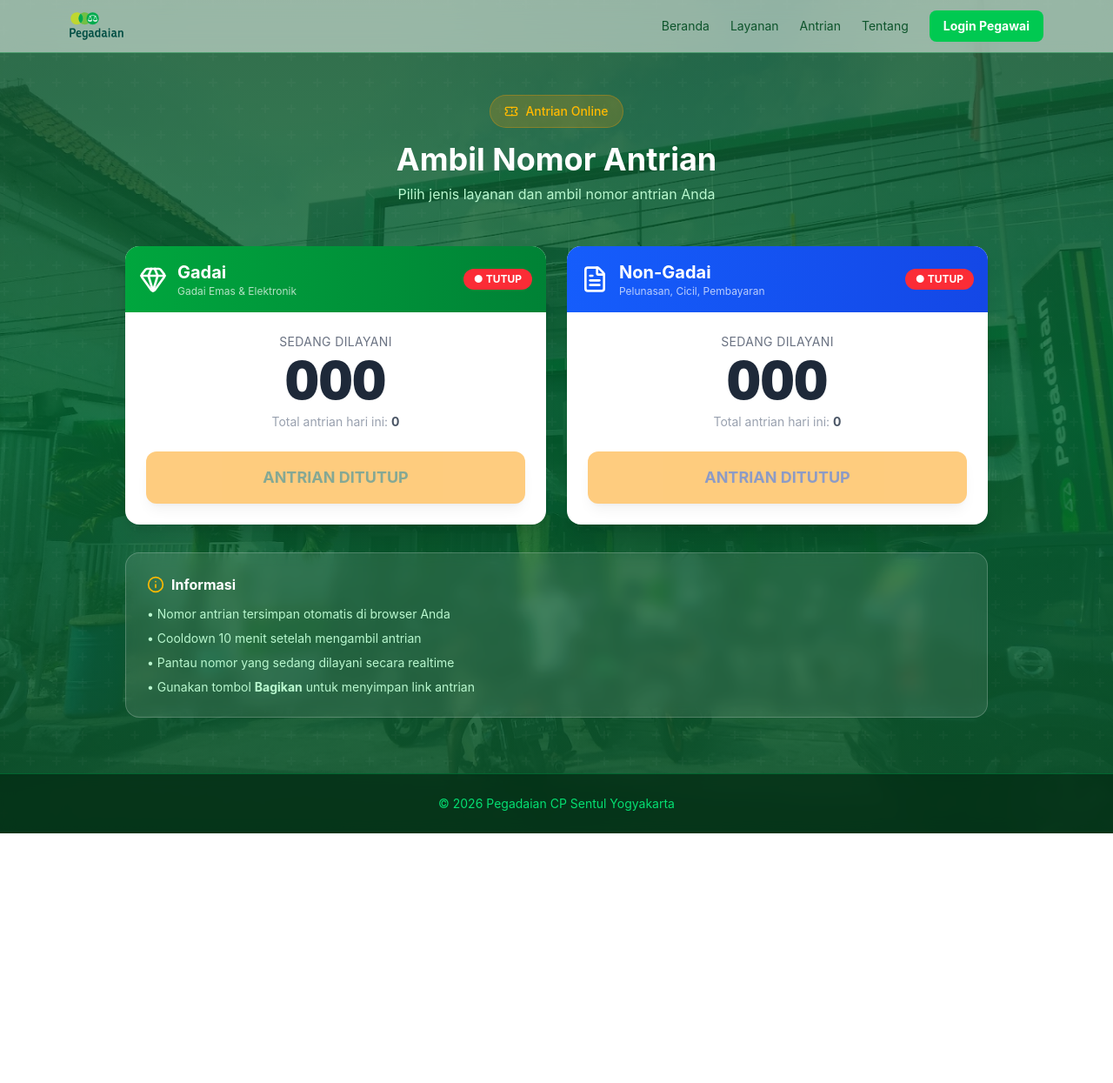
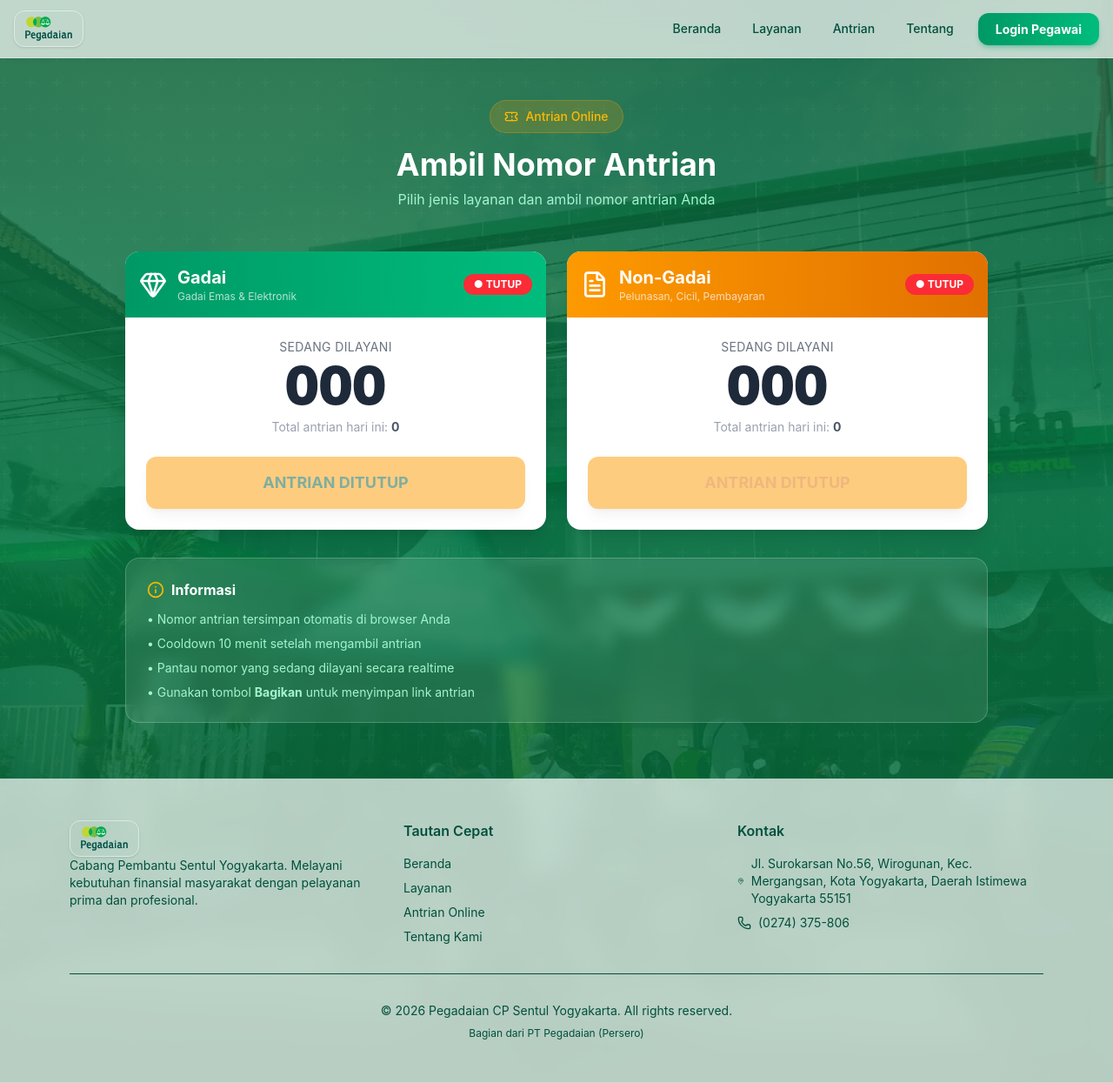
Before and after one commit to wrdsnf/kp-projek-web, a Next.js app: page /queue in a window 1280 px wide. Shown: the whole page at 87% size. Before the commit the page ends 958 px from the top, so only its background shows below. Built offline with nearby package versions, Linux system fonts and the light colour scheme; no server answers; the database is empty.

Commit message:
feat: implement global navbar and global footer di semua page. Fix queue page, produk pages

```diff
--- a/src/app/page.tsx
+++ b/src/app/page.tsx
@@ -3,6 +3,7 @@
 import { ProductsServicesSection } from "@/components/ProductNav";
 import { MapPin, Clock, Phone, Building2 } from "lucide-react";
 import Link from "next/link";
+import GlobalFooter from "@/components/layout/GlobalFooter";
 
 export default function Home() {
   return (
@@ -38,7 +39,7 @@
       <TringAppSection />
 
       {/* Footer */}
-      <Footer />
+      <GlobalFooter />
     </main>
   );
 }
@@ -108,68 +109,3 @@
     </section>
   );
 }
-
-
-function Footer() {
-  return (
-    <footer className="bg-green-950 py-12">
-      <div className="max-w-6xl mx-auto px-4">
-        <div className="grid md:grid-cols-3 gap-8 mb-8">
-          {/* Brand */}
-          <div>
-            <div className="flex items-center gap-2 mb-4">
-              <Building2 className="w-6 h-6 text-amber-400" />
-              <span className="font-bold text-white text-lg">Pegadaian <span className="text-amber-400">Sentul</span></span>
-            </div>
-            <p className="text-green-400 text-sm">
-              Cabang Pembantu Sentul Yogyakarta. Melayani kebutuhan finansial masyarakat dengan pelayanan prima dan profesional.
-            </p>
-          </div>
-
-          {/* Quick Links */}
-          <div>
-            <h4 className="font-semibold text-white mb-4">Tautan Cepat</h4>
-            <ul className="space-y-2 text-green-400 text-sm">
-              <li>
-                <Link href="/" className="hover:text-white transition-colors">Beranda</Link>
-              </li>
-              <li>
-                <a href="#layanan" className="hover:text-white transition-colors">Layanan</a>
-              </li>
-              <li>
-                <Link href="/queue" className="hover:text-white transition-colors">Antrian Online</Link>
-              </li>
-              <li>
-                <Link href="/about" className="hover:text-white transition-colors">Tentang Kami</Link>
-              </li>
-            </ul>
-          </div>
-
-          {/* Contact */}
-          <div>
-            <h4 className="font-semibold text-white mb-4">Kontak</h4>
-            <ul className="space-y-2 text-green-400 text-sm">
-              <li className="flex items-center gap-2">
-                <MapPin className="w-4 h-4" />
-                Jl. Surokarsan No.56, Wirogunan, Kec. Mergangsan, Kota Yogyakarta, Daerah Istimewa Yogyakarta 55151
-              </li>
-              <li className="flex items-center gap-2">
-                <Phone className="w-4 h-4" />
-                (0274) 375-806
-              </li>
-            </ul>
-          </div>
-        </div>
-
-        <div className="border-t border-green-800 pt-8 text-center">
-          <p className="text-green-400 text-sm">
-            &copy; {new Date().getFullYear()} Pegadaian CP Sentul Yogyakarta. All rights reserved.
-          </p>
-          <p className="mt-2 text-green-600 text-xs">
-            Bagian dari PT Pegadaian (Persero)
-          </p>
-        </div>
-      </div>
-    </footer>
-  );
-}
--- a/src/app/queue/page.tsx
+++ b/src/app/queue/page.tsx
@@ -6,9 +6,10 @@
 import { QUEUE_TYPES, QueueType, getQueueCode } from "@/lib/types";
 import { canTakeQueue, getLocalCooldown, formatCooldown } from "@/lib/cooldown-service";
 import { cn } from "@/lib/utils";
-import Navbar from "@/components/Navbar";
 import QueueTicket from "@/components/QueueTicket";
 import { Ticket, Gem, FileText, Info, Clock, Loader2, Bell, CheckCircle, Share2, Link2, Image } from "lucide-react";
+import { GlobalNavbar } from "@/components/layout";
+import GlobalFooter from "@/components/layout/GlobalFooter";
 
 export default function QueuePage() {
   const [myNumbers, setMyNumbers] = useState<Record<QueueType, number | null>>({
@@ -86,10 +87,12 @@
   };
 
   return (
-    <div className="min-h-screen relative overflow-hidden">
+    <div className="min-h-screen relative">
+      {/* Navigation */}
+      <GlobalNavbar />
       {/* Background Layers */}
       {/* Base gradient */}
-      <div className="absolute inset-0 bg-gradient-to-b from-green-900 via-green-800 to-green-900" />
+      <div className="absolute inset-0 bg-gradient-to-b from-emerald-600 via-emerald-500 to-emerald-600" />
 
       {/* Real Photo Background - Subtle overlay */}
       <div
@@ -114,8 +117,6 @@
 
       {/* Content - relative to appear above backgrounds */}
       <div className="relative z-10">
-        {/* Navigation */}
-        <Navbar />
 
         {/* Header */}
         <header className="text-center py-12 px-4">
@@ -124,7 +125,7 @@
             <span className="text-amber-400 text-sm font-medium">Antrian Online</span>
           </div>
           <h1 className="text-3xl md:text-4xl font-bold text-white mb-2">Ambil Nomor Antrian</h1>
-          <p className="text-green-200">Pilih jenis layanan dan ambil nomor antrian Anda</p>
+          <p className="text-emerald-200">Pilih jenis layanan dan ambil nomor antrian Anda</p>
         </header>
 
         {/* Queue Cards - Horizontal on desktop, vertical on mobile */}
@@ -152,7 +153,7 @@
               <Info className="w-5 h-5 text-amber-400" />
               Informasi
             </h3>
-            <ul className="text-green-200 text-sm space-y-2">
+            <ul className="text-emerald-200 text-sm space-y-2">
               <li>• Nomor antrian tersimpan otomatis di browser Anda</li>
               <li>• Cooldown 10 menit setelah mengambil antrian</li>
               <li>• Pantau nomor yang sedang dilayani secara realtime</li>
@@ -160,14 +161,10 @@
             </ul>
           </div>
         </div>
+      </div>
 
-        {/* Footer */}
-        <footer className="bg-green-950/80 backdrop-blur-sm py-6 border-t border-green-800">
-          <div className="text-center text-green-400 text-sm">
-            &copy; {new Date().getFullYear()} Pegadaian CP Sentul Yogyakarta
-          </div>
-        </footer>
-      </div>
+      {/* Footer */}
+      <GlobalFooter />
     </div>
   );
 }
@@ -218,11 +215,11 @@
 
   const isGadai = color === 'green';
   const bgGradient = isGadai
-    ? "from-green-600 to-green-700"
-    : "from-blue-600 to-blue-700";
+    ? "from-emerald-600 to-emerald-500"
+    : "from-amber-500 to-amber-600";
   const btnColor = isGadai
-    ? "bg-amber-500 hover:bg-amber-400 text-green-900"
-    : "bg-amber-500 hover:bg-amber-400 text-blue-900";
+    ? "bg-amber-500 hover:bg-amber-400 text-emerald-800"
+    : "bg-amber-500 hover:bg-amber-400 text-amber-600";
 
   const copyLink = () => {
     if (!myNumber) return;
@@ -294,17 +291,17 @@
         {/* My Number or Take Button */}
         {myNumber ? (
           <div className={cn("rounded-xl p-6 text-center border-2 border-dashed",
-            isGadai ? "bg-green-50 border-green-200" : "bg-blue-50 border-blue-200"
+            isGadai ? "bg-emerald-50 border-emerald-200" : "bg-amber-50 border-amber-200"
           )}>
             {/* Queue Number - Large & Clear */}
             <p className="text-gray-500 text-xs uppercase tracking-wider mb-2">Nomor Antrian Anda</p>
-            <div className={cn("text-5xl md:text-6xl font-black tracking-tight", isGadai ? "text-green-600" : "text-blue-600")}>
+            <div className={cn("text-5xl md:text-6xl font-black tracking-tight", isGadai ? "text-emerald-600" : "text-amber-600")}>
               {getQueueCode(type, myNumber)}
             </div>
 
             {/* Service Type Label */}
             <div className={cn("mt-3 inline-flex items-center gap-2 px-3 py-1.5 rounded-full text-sm font-medium",
-              isGadai ? "bg-green-100 text-green-700" : "bg-blue-100 text-blue-700"
+              isGadai ? "bg-emerald-100 text-emerald-700" : "bg-amber-100 text-amber-700"
             )}>
               {isGadai ? <Gem className="w-4 h-4" /> : <FileText className="w-4 h-4" />}
               Layanan {isGadai ? "Gadai" : "Non-Gadai"}
@@ -313,12 +310,12 @@
             {/* Status Indicator */}
             <div className="mt-4">
               {data && data.currentNumber < myNumber ? (
-                <span className="inline-flex items-center gap-2 px-3 py-1 bg-amber-100 text-amber-700 rounded-full text-sm font-medium">
+                <span className="inline-flex items-center gap-2 px-3 py-1 bg-gray-600/80 text-amber-400 rounded-full border border-amber-500/30 text-sm font-medium">
                   <Clock className="w-4 h-4" />
                   Menunggu {myNumber - data.currentNumber} antrian lagi
                 </span>
               ) : data && data.currentNumber === myNumber ? (
-                <span className="inline-flex items-center gap-2 px-3 py-1 bg-green-100 text-green-700 rounded-full text-sm font-medium animate-pulse">
+                <span className="inline-flex items-center gap-2 px-3 py-1 bg-emerald-100 text-emerald-700 rounded-full text-sm font-medium animate-pulse">
                   <Bell className="w-4 h-4" />
                   GILIRAN ANDA!
                 </span>
@@ -375,7 +372,7 @@
                 <button
                   onClick={() => setShowTicket(true)}
                   className={cn("w-full flex items-center justify-center gap-2 px-4 py-3 rounded-lg text-sm font-bold transition-colors",
-                    isGadai ? "bg-green-600 hover:bg-green-700 text-white" : "bg-blue-600 hover:bg-blue-700 text-white"
+                    isGadai ? "bg-emerald-600 hover:bg-emerald-700 text-white" : "bg-amber-600 hover:bg-amber-700 text-white"
                   )}
                 >
                   <Image className="w-5 h-5" />
--- a/src/components/QueueTicket.tsx
+++ b/src/components/QueueTicket.tsx
@@ -4,8 +4,9 @@
 import { toPng } from "html-to-image";
 import { QRCodeSVG } from "qrcode.react";
 import { QueueType, getQueueCode } from "@/lib/types";
-import { Download, Share2, X, Gem, FileText, Building2, Copy, Loader2 } from "lucide-react";
+import { Download, Share2, X, Gem, FileText, Copy, Loader2 } from "lucide-react";
 import { cn } from "@/lib/utils";
+import Image from "next/image";
 
 interface QueueTicketProps {
   type: QueueType;
@@ -172,13 +173,13 @@
   };
 
   const headerBg = isGadai
-    ? "bg-gradient-to-r from-green-700 to-green-800"
-    : "bg-gradient-to-r from-blue-700 to-blue-800";
+    ? "bg-gradient-to-r from-emerald-600 to-emerald-500"
+    : "bg-gradient-to-r from-amber-500 to-amber-600";
 
-  const footerBg = isGadai ? "bg-green-900" : "bg-blue-900";
-  const numberColor = isGadai ? "text-green-600" : "text-blue-600";
-  const badgeBg = isGadai ? "bg-green-100 text-green-700" : "bg-blue-100 text-blue-700";
-  const btnBg = isGadai ? "bg-green-600 hover:bg-green-700" : "bg-blue-600 hover:bg-blue-700";
+  const footerBg = isGadai ? "bg-emerald-900" : "bg-amber-900";
+  const numberColor = isGadai ? "text-emerald-600" : "text-amber-600";
+  const badgeBg = isGadai ? "bg-emerald-100 text-emerald-700" : "bg-amber-100 text-amber-700";
+  const btnBg = isGadai ? "bg-emerald-600 hover:bg-emerald-700" : "bg-amber-600 hover:bg-amber-700";
 
   return (
     <div className="fixed inset-0 z-50 flex items-center justify-center p-4 bg-black/60 backdrop-blur-sm">
@@ -227,12 +228,18 @@
                 className={cn("w-full flex items-center justify-center gap-6", headerBg)}
                 style={{ height: 216 }}
               >
-                <div className="w-24 h-24 bg-white/20 rounded-2xl flex items-center justify-center">
-                  <Building2 className="w-14 h-14 text-white" />
-                </div>
-                <div className="text-white text-center">
-                  <div className="text-4xl font-black tracking-tight">PEGADAIAN</div>
-                  <div className="text-2xl font-semibold text-amber-400">CP SENTUL</div>
+                <div className="flex flex-col items-center text-white">
+                  <div className="flex justify-center items-center px-3 py-1.5 bg-white/90 rounded-xl shadow-sm border border-white/50 w-fit">
+                    <Image
+                      src="/logo.svg"
+                      alt="Pegadaian CP Sentul"
+                      width={120}
+                      height={32}
+                      className="h-15 w-auto"
+                      priority
+                    />
+                  </div>
+                  <div className="text-2xl font-black text-white mt-2">CP SENTUL</div>
                 </div>
               </div>
 
--- /dev/null
+++ b/src/components/layout/GlobalFooter.tsx
@@ -0,0 +1,98 @@
+"use client";
+
+import Link from "next/link";
+import Image from "next/image";
+import { MapPin, Phone } from "lucide-react";
+import { usePathname } from "next/navigation";
+
+interface GlobalFooterProps {
+  variant?: "light" | "dark";
+}
+
+export default function GlobalFooter({
+  variant = "light",
+}: GlobalFooterProps) {
+  const pathname = usePathname();
+
+  const isDashboard = pathname.startsWith("/dashboard");
+  const isLight = variant === "light";
+
+  // Glassmorphism styles
+  const footBg = isLight
+    ? "bg-white/70 backdrop-blur-md border-b border-white/30 shadow-lg shadow-emerald-900/5"
+    : "bg-emerald-900/60 backdrop-blur-md border-b border-white/10 shadow-lg shadow-black/20";
+
+  const textColor = isLight ? "text-emerald-900" : "text-white";
+  const textHover = isLight ? "hover:text-emerald-600" : "hover:text-emerald-200";
+  const menuIconColor = isLight ? "text-emerald-800" : "text-white";
+
+  return (
+    <footer className={`${footBg} py-12`}>
+      <div className="max-w-6xl mx-auto px-4">
+        <div className="grid md:grid-cols-3 gap-8 mb-8">
+          {/* Brand */}
+          <div>
+            <Link href="/" className="flex items-center">
+            <div className="px-3 py-1.5 rounded-xl shadow-sm border border-white/50">
+              <Image
+                src="/logo.svg"
+                alt="Pegadaian CP Sentul"
+                width={120}
+                height={32}
+                className="h-7 w-auto"
+                priority
+              />
+            </div>
+          </Link>
+            <p className="text-emerald-900 text-sm">
+              Cabang Pembantu Sentul Yogyakarta. Melayani kebutuhan finansial masyarakat dengan pelayanan prima dan profesional.
+            </p>
+          </div>
+
+          {/* Quick Links */}
+          <div>
+            <h4 className="font-semibold text-emerald-900 mb-4">Tautan Cepat</h4>
+            <ul className="space-y-2 text-emerald-900 text-sm">
+              <li>
+                <Link href="/" className="hover:text-emerald-600 hover:px-3 hover:py-1.5 hover:rounded-xl hover:shadow-sm hover:border hover:border-white/50 transition-colors">Beranda</Link>
+              </li>
+              <li>
+                <a href="#layanan" className="hover:text-emerald-600 hover:px-3 hover:py-1.5 hover:rounded-xl hover:shadow-sm hover:border hover:border-white/50 transition-colors">Layanan</a>
+              </li>
+              <li>
+                <Link href="/queue" className="hover:text-emerald-600 hover:px-3 hover:py-1.5 hover:rounded-xl hover:shadow-sm hover:border hover:border-white/50 transition-colors">Antrian Online</Link>
+              </li>
+              <li>
+                <Link href="/about" className="hover:text-emerald-600 hover:px-3 hover:py-1.5 hover:rounded-xl hover:shadow-sm hover:border hover:border-white/50 transition-colors">Tentang Kami</Link>
+              </li>
+            </ul>
+          </div>
+
+          {/* Contact */}
+          <div>
+            <h4 className="font-semibold text-emerald-900 mb-4">Kontak</h4>
+            <ul className="space-y-2 text-emerald-900 text-sm">
+              <li className="flex items-center gap-2">
+                <MapPin className="w-4 h-4" />
+                Jl. Surokarsan No.56, Wirogunan, Kec. Mergangsan, Kota Yogyakarta, Daerah Istimewa Yogyakarta 55151
+              </li>
+              <li className="flex items-center gap-2">
+                <Phone className="w-4 h-4" />
+                (0274) 375-806
+              </li>
+            </ul>
+          </div>
+        </div>
+
+        <div className="border-t border-emerald-900 pt-8 text-center">
+          <p className="text-emerald-900 text-sm">
+            &copy; {new Date().getFullYear()} Pegadaian CP Sentul Yogyakarta. All rights reserved.
+          </p>
+          <p className="mt-2 text-emerald-900 text-xs">
+            Bagian dari PT Pegadaian (Persero)
+          </p>
+        </div>
+      </div>
+    </footer>
+  );
+}
--- a/src/components/layout/GlobalNavbar.tsx
+++ b/src/components/layout/GlobalNavbar.tsx
@@ -52,7 +52,7 @@
 
           {/* Logo with glass container for contrast */}
           <Link href="/" className="flex items-center">
-            <div className="bg-white/90 backdrop-blur-sm px-3 py-1.5 rounded-xl shadow-sm border border-white/50">
+            <div className="px-3 py-1.5 rounded-xl shadow-sm border border-white/50">
               <Image
                 src="/logo.svg"
                 alt="Pegadaian CP Sentul"
```
Also changed, not shown: src/app/about/page.tsx (+4 -7 lines), src/app/antrian/status/page.tsx (+6 -4 lines), src/app/produk/gadai-emas/page.tsx (+4 -7 lines), src/app/produk/gadai-non-emas/page.tsx (+4 -7 lines), src/app/produk/jasa-lainnya/page.tsx (+4 -7 lines), src/app/produk/pembiayaan/page.tsx (+14 -17 lines), src/app/produk/tabungan-emas/page.tsx (+4 -7 lines).
